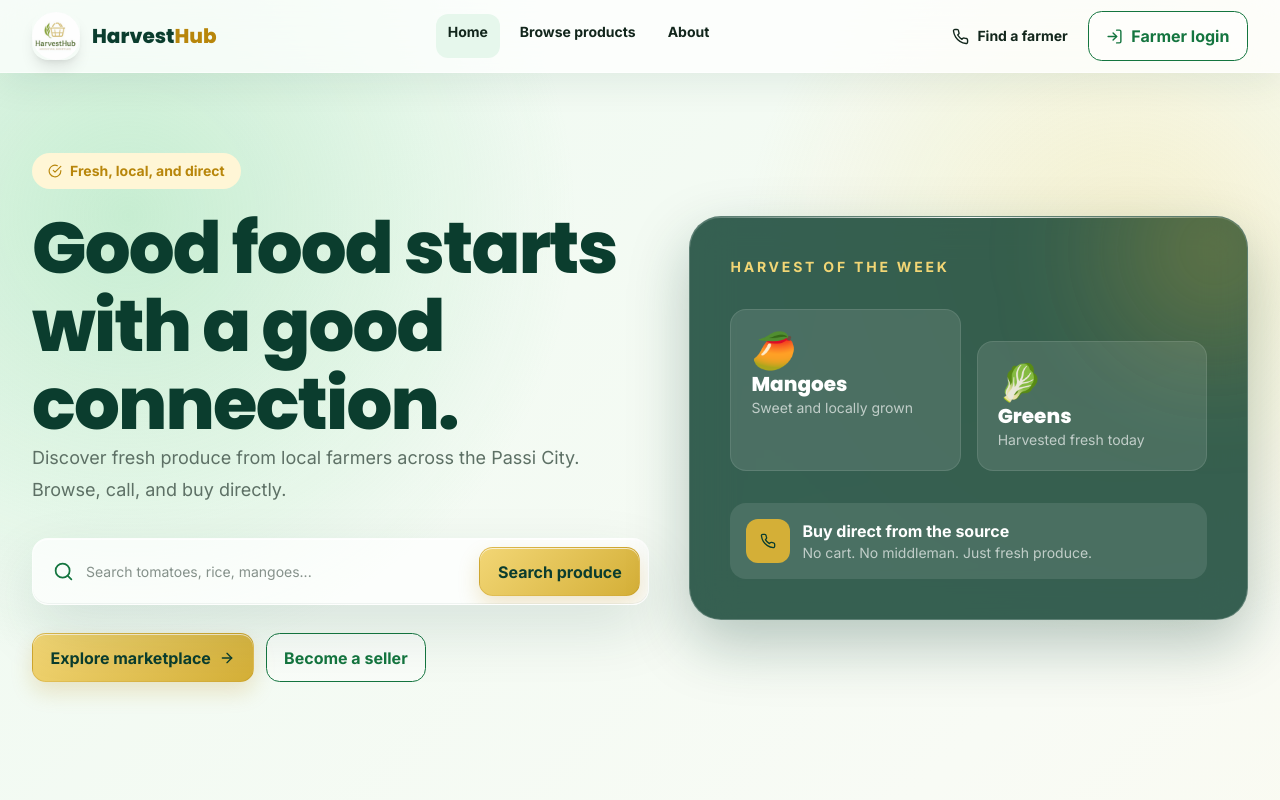
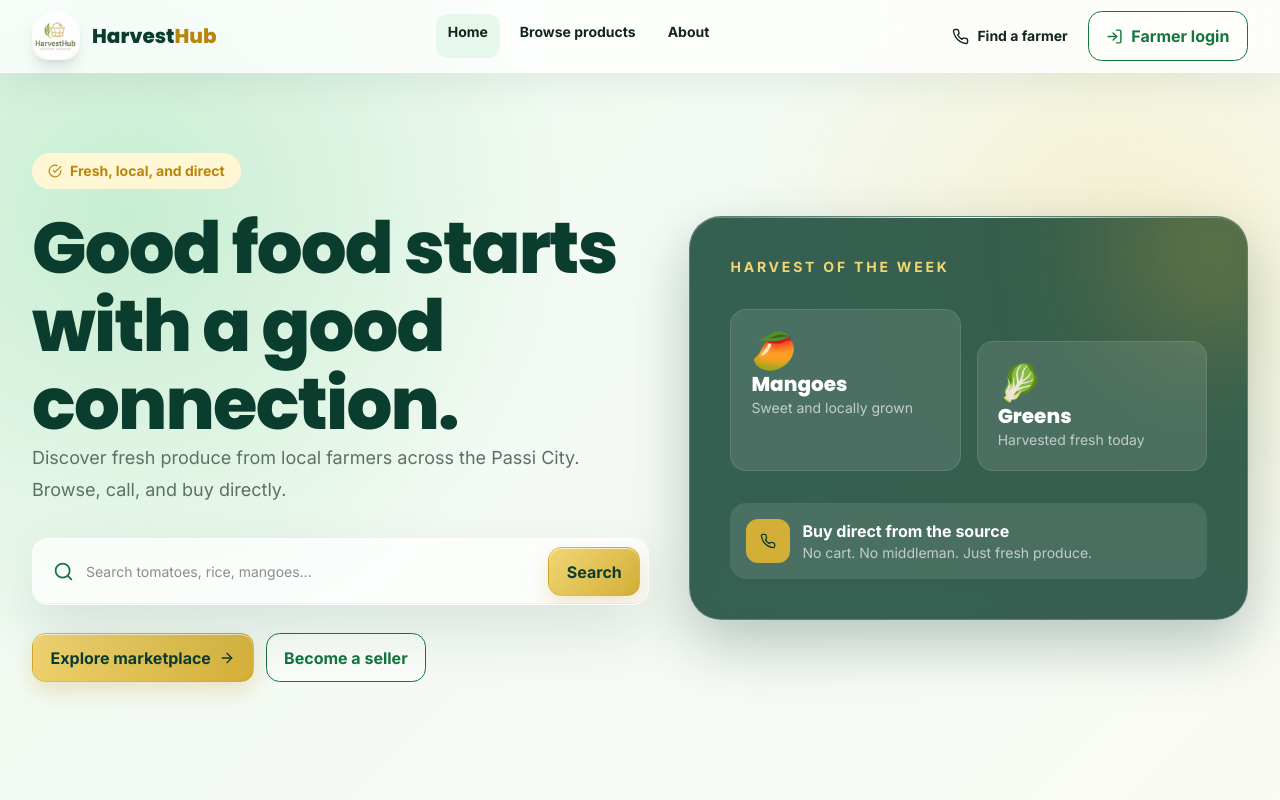
Before and after one commit to paulsitsit/HarvestHub, a React (Vite) app in the folder harvesthub-frontend/: page / in a window 1280 px wide. Shown: the top 800 px of the page. Built offline with nearby package versions, Linux system fonts and the light colour scheme; no server answers.

Commit message:
Simplify home search button label

```diff
--- a/harvesthub-frontend/src/pages/public/Home.jsx
+++ b/harvesthub-frontend/src/pages/public/Home.jsx
@@ -145,7 +145,7 @@ const Home = () => {
                 type="submit"
                 className="gold-button"
               >
-                Search produce
+                Search
               </button>
             </form>
 
```
